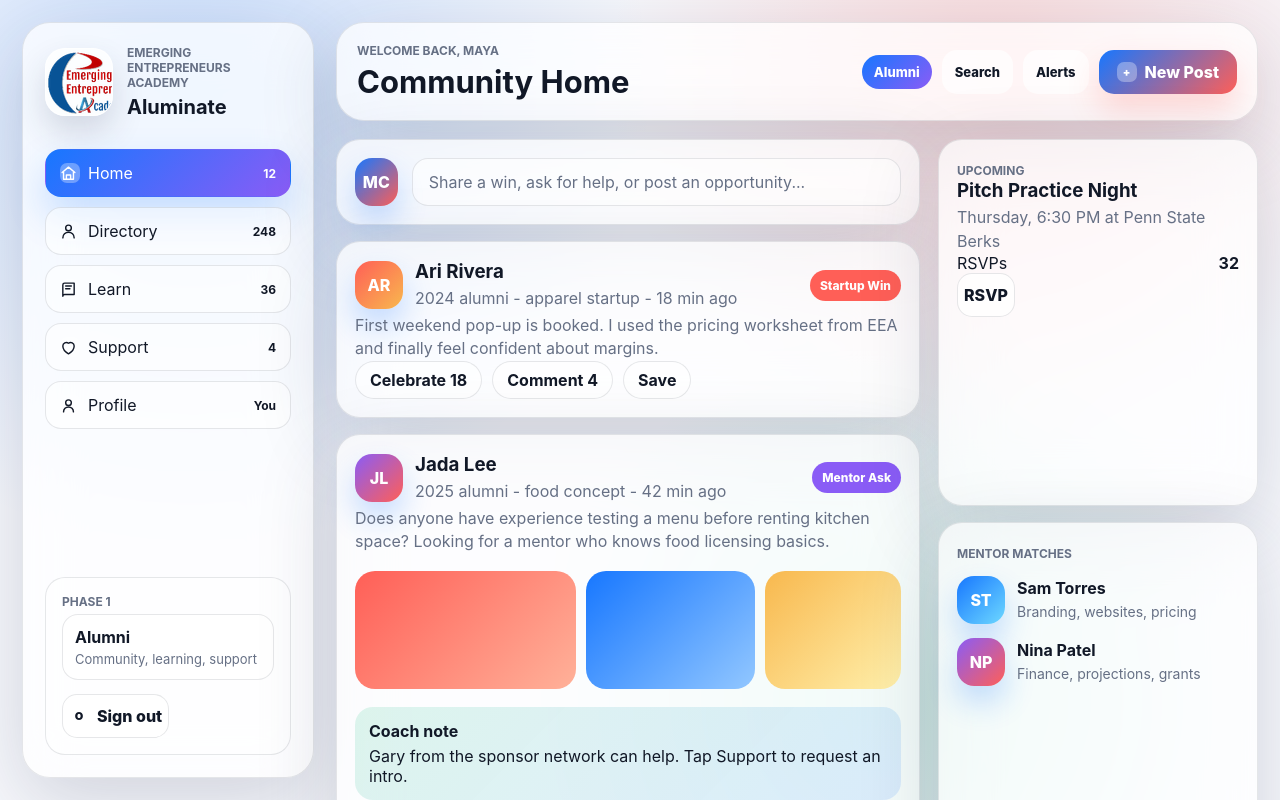
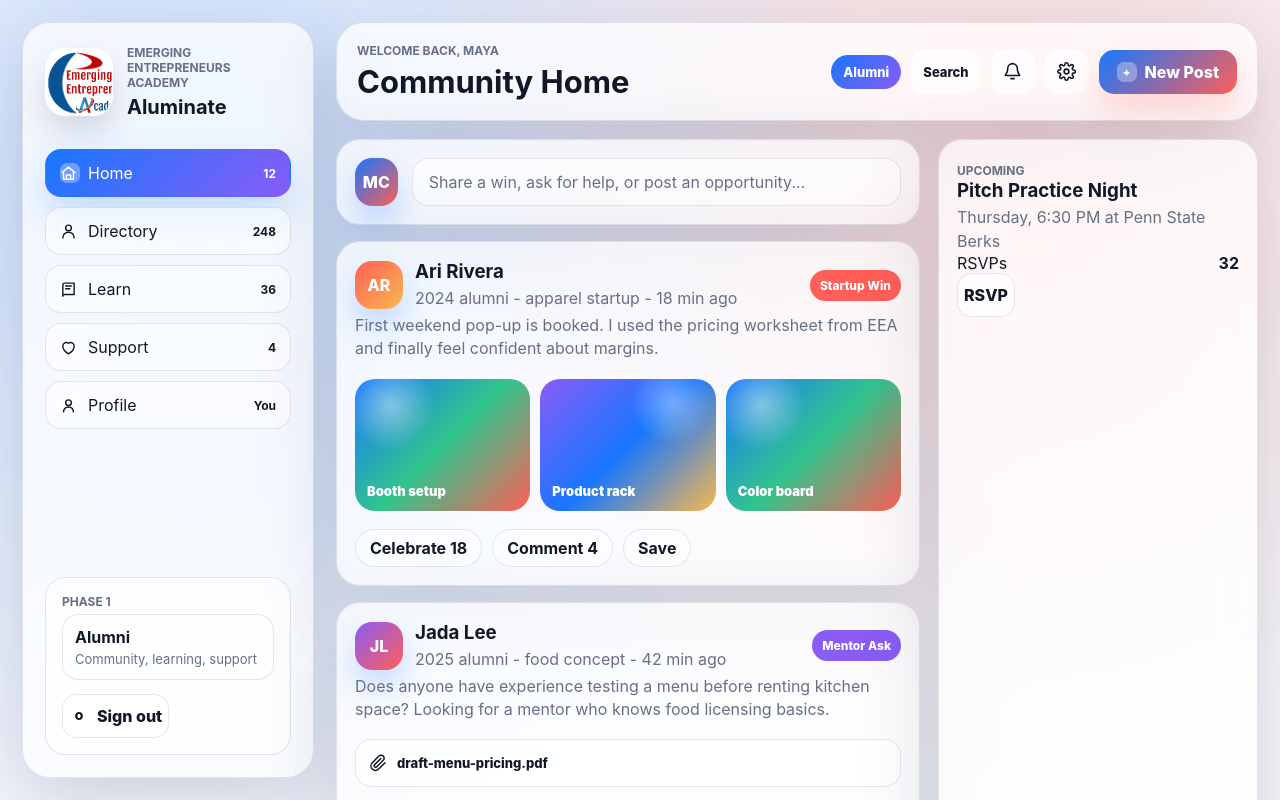
Before and after one commit to LucasAlign/aluminate, a Next.js app: page / in a window 1280 px wide. Both pictures are taken after a click on the button "Alumni Login". Shown: the top 800 px of the page. Built offline with nearby package versions, Linux system fonts and the light colour scheme.

Commit message:
Add feed attachments and dashboard polish

```diff
--- a/app/globals.css
+++ b/app/globals.css
@@ -292,11 +292,16 @@ button {
   display: grid;
   min-width: 44px;
   place-items: center;
-  padding: 0 13px;
+  padding: 0 12px;
   color: var(--ink);
   font-size: 13px;
   font-weight: 850;
   background: rgba(255, 255, 255, 0.7);
+}
+
+.icon-button svg {
+  width: 19px;
+  height: 19px;
 }
 
 .icon-button.active {
@@ -370,6 +375,33 @@ button {
   color: var(--muted);
   font-size: 13px;
   line-height: 1.4;
+}
+
+.settings-list {
+  display: grid;
+  gap: 8px;
+  margin-top: 8px;
+}
+
+.settings-list label {
+  display: flex;
+  min-height: 44px;
+  align-items: center;
+  justify-content: space-between;
+  gap: 12px;
+  border: 1px solid var(--line);
+  border-radius: 14px;
+  padding: 0 12px;
+  color: var(--ink);
+  font-size: 14px;
+  font-weight: 750;
+  background: rgba(255, 255, 255, 0.62);
+}
+
+.settings-list input {
+  width: 18px;
+  height: 18px;
+  accent-color: var(--blue);
 }
 
 .secondary-button {
@@ -485,6 +517,43 @@ button {
   padding: 0 18px;
 }
 
+.file-button {
+  position: relative;
+  overflow: hidden;
+}
+
+.file-button input {
+  position: absolute;
+  width: 1px;
+  height: 1px;
+  opacity: 0;
+  pointer-events: none;
+}
+
+.attachment-preview-list {
+  display: grid;
+  grid-template-columns: repeat(auto-fit, minmax(150px, 1fr));
+  gap: 10px;
+}
+
+.draft-attachment {
+  position: relative;
+}
+
+.draft-attachment > button {
+  position: absolute;
+  top: 8px;
+  right: 8px;
+  min-height: 28px;
+  border: 0;
+  border-radius: 999px;
+  padding: 0 9px;
+  color: white;
+  font-size: 11px;
+  font-weight: 850;
+  background: rgba(17, 24, 39, 0.72);
+}
+
 .post-head {
   display: flex;
   gap: 12px;
@@ -531,28 +600,65 @@ button {
   background: var(--violet);
 }
 
-.image-strip {
+.post-attachments {
   display: grid;
-  grid-template-columns: 1.3fr 1fr 0.8fr;
   gap: 10px;
   margin: 18px 0;
 }
 
-.color-tile {
-  min-height: 118px;
-  border-radius: 20px;
+.post-attachments.media-grid {
+  grid-template-columns: repeat(auto-fit, minmax(150px, 1fr));
 }
 
-.red {
-  background: linear-gradient(135deg, var(--coral), #ffb199);
+.image-attachment {
+  display: grid;
+  min-height: 132px;
+  overflow: hidden;
+  place-items: end start;
+  border-radius: 20px;
+  padding: 12px;
+  color: white;
+  font-size: 13px;
+  font-weight: 900;
+  background:
+    radial-gradient(circle at 20% 20%, rgba(255, 255, 255, 0.44), transparent 25%),
+    linear-gradient(135deg, var(--blue), var(--green), var(--coral));
 }
 
-.blue {
-  background: linear-gradient(135deg, var(--blue), #92c7ff);
+.image-attachment:nth-child(2n) {
+  background:
+    radial-gradient(circle at 75% 18%, rgba(255, 255, 255, 0.38), transparent 24%),
+    linear-gradient(135deg, var(--violet), var(--blue), var(--gold));
 }
 
-.gold {
-  background: linear-gradient(135deg, var(--gold), #fff0ac);
+.image-attachment img {
+  width: 100%;
+  height: 100%;
+  min-height: 132px;
+  object-fit: cover;
+  border-radius: inherit;
+  margin: -12px;
+}
+
+.file-attachment {
+  display: flex;
+  min-height: 48px;
+  align-items: center;
+  gap: 10px;
+  border: 1px solid var(--line);
+  border-radius: 16px;
+  padding: 0 13px;
+  color: var(--ink);
+  font-size: 13px;
+  font-weight: 800;
+  background: rgba(255, 255, 255, 0.62);
+}
+
+.file-attachment span {
+  min-width: 0;
+  overflow: hidden;
+  text-overflow: ellipsis;
+  white-space: nowrap;
 }
 
 .post-actions,
@@ -1196,8 +1302,8 @@ button {
     bottom: 12px;
     left: 12px;
     display: grid;
-    grid-template-columns: repeat(6, minmax(0, 1fr));
-    gap: 6px;
+    grid-template-columns: repeat(6, 1fr);
+    gap: 4px;
     border: 1px solid rgba(17, 24, 39, 0.14);
     border-radius: 24px;
     padding: 7px;
@@ -1210,11 +1316,16 @@ button {
   }
 
   .mobile-nav button {
-    display: grid;
+    display: flex;
     min-height: 48px;
-    place-items: center;
+    min-width: 0;
+    align-items: center;
+    justify-content: center;
+    flex-direction: column;
+    gap: 2px;
     border: 0;
-    border-radius: 17px;
+    border-radius: 18px;
+    padding: 5px 0;
     color: #4b5563;
     font-size: 11px;
     font-weight: 850;
@@ -1222,9 +1333,11 @@ button {
   }
 
   .mobile-nav .mobile-icon {
-    width: 24px;
-    height: 22px;
-    border-radius: 0;
+    display: grid;
+    width: 34px;
+    height: 30px;
+    place-items: center;
+    border-radius: 15px;
     background: transparent;
   }
 
@@ -1234,10 +1347,15 @@ button {
   }
 
   .mobile-nav button.active {
+    color: var(--blue);
+    background: transparent;
+  }
+
+  .mobile-nav button.active .mobile-icon {
     color: white;
     background: linear-gradient(135deg, var(--blue), var(--violet));
     box-shadow:
-      0 13px 28px rgba(23, 119, 255, 0.28),
+      0 12px 24px rgba(23, 119, 255, 0.3),
       inset 0 1px 0 rgba(255, 255, 255, 0.24);
   }
 
@@ -1298,7 +1416,4 @@ button {
     width: 100%;
   }
 
-  .image-strip {
-    grid-template-columns: 1fr;
-  }
 }
--- a/components/aluminate-app.tsx
+++ b/components/aluminate-app.tsx
@@ -11,7 +11,7 @@ import {
   supportRequests,
   viewTitles
 } from "@/lib/seed-data";
-import type { AlumniProfile, CommunityPost, SupportRequest, UserRole, ViewKey } from "@/lib/types";
+import type { AlumniProfile, CommunityPost, PostAttachment, SupportRequest, UserRole, ViewKey } from "@/lib/types";
 
 type ProfileTextField = Exclude<keyof AlumniProfile, "id" | "openToMentor">;
 
@@ -58,9 +58,11 @@ export function AluminateApp() {
   const [draftProfile, setDraftProfile] = useState<AlumniProfile | null>(null);
   const [composerOpen, setComposerOpen] = useState(false);
   const [postDraft, setPostDraft] = useState("");
+  const [postAttachments, setPostAttachments] = useState<PostAttachment[]>([]);
   const [globalSearchOpen, setGlobalSearchOpen] = useState(false);
   const [globalSearch, setGlobalSearch] = useState("");
   const [alertsOpen, setAlertsOpen] = useState(false);
+  const [settingsOpen, setSettingsOpen] = useState(false);
   const [supportCategory, setSupportCategory] = useState(supportCategories[0]);
   const [supportDetail, setSupportDetail] = useState("");
   const [adminNote, setAdminNote] = useState("Choose an admin tool to preview the next operational workflow.");
@@ -101,7 +103,9 @@ export function AluminateApp() {
     });
 
     posts.forEach((post) => {
-      const haystack = [post.author, post.category, post.body, post.business].join(" ").toLowerCase();
+      const haystack = [post.author, post.category, post.body, post.business, ...(post.attachments ?? []).map((item) => item.name)]
+        .join(" ")
+        .toLowerCase();
       if (haystack.includes(query)) {
         results.push({
           id: `post-${post.id}`,
@@ -176,6 +180,7 @@ export function AluminateApp() {
     setActiveView(view);
     setGlobalSearchOpen(false);
     setAlertsOpen(false);
+    setSettingsOpen(false);
   }
 
   function openProfile(person: AlumniProfile) {
@@ -192,7 +197,7 @@ export function AluminateApp() {
 
   function createPost() {
     const body = postDraft.trim();
-    if (!body) return;
+    if (!body && postAttachments.length === 0) return;
     const newPost: CommunityPost = {
       id: `post-${Date.now()}`,
       author: "Maya Chen",
@@ -201,13 +206,30 @@ export function AluminateApp() {
       timeAgo: "Just now",
       category: body.endsWith("?") ? "Community Ask" : "Update",
       tone: body.endsWith("?") ? "violet" : "green",
-      body,
+      body: body || "Shared new files with the community.",
+      attachments: postAttachments,
       reactions: 0,
       comments: 0
     };
     setPosts((records) => [newPost, ...records]);
     setPostDraft("");
+    setPostAttachments([]);
     setComposerOpen(false);
+  }
+
+  function addPostFiles(fileList: FileList | null) {
+    if (!fileList) return;
+    const nextFiles = Array.from(fileList).map<PostAttachment>((file, index) => ({
+      id: `attachment-${Date.now()}-${index}`,
+      name: file.name,
+      kind: file.type.startsWith("image/") ? "image" : "file",
+      url: file.type.startsWith("image/") ? URL.createObjectURL(file) : undefined
+    }));
+    setPostAttachments((records) => [...records, ...nextFiles]);
+  }
+
+  function removePostAttachment(id: string) {
+    setPostAttachments((records) => records.filter((attachment) => attachment.id !== id));
   }
 
   function createSupportRequest() {
@@ -227,6 +249,8 @@ export function AluminateApp() {
   function openSearchResult(result: GlobalSearchResult) {
     setActiveView(result.view);
     setGlobalSearchOpen(false);
+    setAlertsOpen(false);
+    setSettingsOpen(false);
     setGlobalSearch("");
     if (result.profile) {
       openProfile(result.profile);
@@ -325,7 +349,18 @@ export function AluminateApp() {
                 setGlobalSearchOpen(false);
               }}
             >
-              Alerts
+              <UtilityIcon icon="bell" />
+            </button>
+            <button
+              className={settingsOpen ? "icon-button active" : "icon-button"}
+              aria-label="Settings"
+              onClick={() => {
+                setSettingsOpen((open) => !open);
+                setAlertsOpen(false);
+                setGlobalSearchOpen(false);
+              }}
+            >
+              <UtilityIcon icon="settings" />
             </button>
             <button className="primary-button" onClick={() => setComposerOpen(true)}>
               <span className="button-icon">+</span>
@@ -366,6 +401,25 @@ export function AluminateApp() {
               </div>
             </div>
           )}
+          {settingsOpen && (
+            <div className="top-popover settings-popover">
+              <p className="section-label">Settings</p>
+              <div className="settings-list">
+                <label>
+                  <span>Community digest</span>
+                  <input type="checkbox" defaultChecked />
+                </label>
+                <label>
+                  <span>Mentor match alerts</span>
+                  <input type="checkbox" defaultChecked />
+                </label>
+                <label>
+                  <span>Compact directory rows</span>
+                  <input type="checkbox" />
+                </label>
+              </div>
+            </div>
+          )}
         </header>
 
         {activeView === "community" && (
@@ -373,12 +427,16 @@ export function AluminateApp() {
             posts={posts}
             composerOpen={composerOpen}
             postDraft={postDraft}
+            attachments={postAttachments}
             onOpenComposer={() => setComposerOpen(true)}
             onPostDraft={setPostDraft}
+            onAddFiles={addPostFiles}
+            onRemoveAttachment={removePostAttachment}
             onCreatePost={createPost}
             onCancelPost={() => {
               setComposerOpen(false);
               setPostDraft("");
+              setPostAttachments([]);
             }}
           />
         )}
@@ -548,20 +606,64 @@ function NavIcon({ icon }: { icon: ViewKey }) {
   );
 }
 
+function UtilityIcon({ icon }: { icon: "bell" | "settings" | "paperclip" }) {
+  const common = {
+    width: "18",
+    height: "18",
+    viewBox: "0 0 24 24",
+    fill: "none",
+    stroke: "currentColor",
+    strokeWidth: "2",
+    strokeLinecap: "round" as const,
+    strokeLinejoin: "round" as const,
+    "aria-hidden": true
+  };
+
+  if (icon === "bell") {
+    return (
+      <svg {...common}>
+        <path d="M18 8a6 6 0 0 0-12 0c0 7-3 7-3 9h18c0-2-3-2-3-9" />
+        <path d="M10 21h4" />
+      </svg>
+    );
+  }
+
+  if (icon === "settings") {
+    return (
+      <svg {...common}>
+        <circle cx="12" cy="12" r="3" />
+        <path d="M19.4 15a1.7 1.7 0 0 0 .3 1.9l.1.1a2 2 0 1 1-2.8 2.8l-.1-.1a1.7 1.7 0 0 0-1.9-.3 1.7 1.7 0 0 0-1 1.6V21a2 2 0 1 1-4 0v-.1a1.7 1.7 0 0 0-1-1.6 1.7 1.7 0 0 0-1.9.3l-.1.1A2 2 0 1 1 4.2 17l.1-.1a1.7 1.7 0 0 0 .3-1.9 1.7 1.7 0 0 0-1.6-1H3a2 2 0 1 1 0-4h.1a1.7 1.7 0 0 0 1.6-1 1.7 1.7 0 0 0-.3-1.9l-.1-.1A2 2 0 1 1 7 4.2l.1.1a1.7 1.7 0 0 0 1.9.3 1.7 1.7 0 0 0 1-1.6V3a2 2 0 1 1 4 0v.1a1.7 1.7 0 0 0 1 1.6 1.7 1.7 0 0 0 1.9-.3l.1-.1A2 2 0 1 1 19.8 7l-.1.1a1.7 1.7 0 0 0-.3 1.9 1.7 1.7 0 0 0 1.6 1h.1a2 2 0 1 1 0 4H21a1.7 1.7 0 0 0-1.6 1Z" />
+      </svg>
+    );
+  }
+
+  return (
+    <svg {...common}>
+      <path d="m21.4 11.6-8.5 8.5a6 6 0 0 1-8.5-8.5l8.9-8.9a4 4 0 0 1 5.7 5.7l-8.9 8.9a2 2 0 0 1-2.8-2.8l8.5-8.5" />
+    </svg>
+  );
+}
+
 function CommunityView({
   posts,
   composerOpen,
   postDraft,
+  attachments,
   onOpenComposer,
   onPostDraft,
+  onAddFiles,
+  onRemoveAttachment,
   onCreatePost,
   onCancelPost
 }: {
   posts: CommunityPost[];
   composerOpen: boolean;
   postDraft: string;
+  attachments: PostAttachment[];
   onOpenComposer: () => void;
   onPostDraft: (value: string) => void;
+  onAddFiles: (files: FileList | null) => void;
+  onRemoveAttachment: (id: string) => void;
   onCreatePost: () => void;
   onCancelPost: () => void;
 }) {
@@ -579,7 +681,32 @@ function CommunityView({
                 value={postDraft}
                 onChange={(event) => onPostDraft(event.target.value)}
               />
+              {attachments.length > 0 && (
+                <div className="attachment-preview-list">
+                  {attachments.map((attachment) => (
+                    <div className="draft-attachment" key={attachment.id}>
+                      <AttachmentPreview attachment={attachment} />
+                      <button onClick={() => onRemoveAttachment(attachment.id)} aria-label={`Remove ${attachment.name}`}>
+                        Remove
+                      </button>
+                    </div>
+                  ))}
+                </div>
+              )}
               <div className="composer-actions">
+                <label className="secondary-button file-button">
+                  <UtilityIcon icon="paperclip" />
+                  Add file
+                  <input
+                    type="file"
+                    multiple
+                    accept="image/*,.pdf,.doc,.docx,.xls,.xlsx,.ppt,.pptx,.csv"
+                    onChange={(event) => {
+                      onAddFiles(event.target.files);
+                      event.currentTarget.value = "";
+                    }}
+                  />
+                </label>
                 <button className="secondary-button" onClick={onCancelPost}>
                   Cancel
                 </button>
@@ -608,11 +735,11 @@ function CommunityView({
               <span className={`pill ${post.tone === "violet" ? "violet" : ""}`}>{post.category}</span>
             </div>
             <p className="post-copy">{post.body}</p>
-            {index === 1 && (
-              <div className="image-strip">
-                <div className="color-tile red" />
-                <div className="color-tile blue" />
-                <div className="color-tile gold" />
+            {post.attachments && post.attachments.length > 0 && (
+              <div className={post.attachments.some((attachment) => attachment.kind === "image") ? "post-attachments media-grid" : "post-attachments"}>
+                {post.attachments.map((attachment) => (
+                  <AttachmentPreview attachment={attachment} key={attachment.id} />
+                ))}
               </div>
             )}
             {post.note && (
@@ -656,6 +783,23 @@ function CommunityView({
         </section>
       </aside>
     </section>
+  );
+}
+
+function AttachmentPreview({ attachment }: { attachment: PostAttachment }) {
+  if (attachment.kind === "image") {
+    return (
+      <div className="image-attachment">
+        {attachment.url ? <img src={attachment.url} alt={attachment.name} /> : <span>{attachment.label ?? attachment.name}</span>}
+      </div>
+    );
+  }
+
+  return (
+    <div className="file-attachment">
+      <UtilityIcon icon="paperclip" />
+      <span>{attachment.name}</span>
+    </div>
   );
 }
 
--- a/lib/seed-data.ts
+++ b/lib/seed-data.ts
@@ -101,6 +101,11 @@ export const communityPosts: CommunityPost[] = [
     category: "Startup Win",
     tone: "coral",
     body: "First weekend pop-up is booked. I used the pricing worksheet from EEA and finally feel confident about margins.",
+    attachments: [
+      { id: "ari-booth", name: "Pop-up booth mockup", kind: "image", label: "Booth setup" },
+      { id: "ari-products", name: "First product rack", kind: "image", label: "Product rack" },
+      { id: "ari-brand", name: "Brand color board", kind: "image", label: "Color board" }
+    ],
     reactions: 18,
     comments: 4
   },
@@ -115,8 +120,54 @@ export const communityPosts: CommunityPost[] = [
     body:
       "Does anyone have experience testing a menu before renting kitchen space? Looking for a mentor who knows food licensing basics.",
     note: "Gary from the sponsor network can help. Tap Support to request an intro.",
+    attachments: [{ id: "jada-menu-pdf", name: "draft-menu-pricing.pdf", kind: "file" }],
     reactions: 9,
     comments: 7
+  },
+  {
+    id: "noah-hiring",
+    author: "Noah Patel",
+    cohort: "2022 alumni",
+    business: "lawn care service",
+    timeAgo: "2 hr ago",
+    category: "Hiring",
+    tone: "green",
+    body:
+      "I am bringing on two weekend helpers for summer routes. Sharing the interview questions and training checklist in case anyone else is hiring.",
+    attachments: [{ id: "noah-checklist", name: "summer-helper-training-checklist.docx", kind: "file" }],
+    reactions: 24,
+    comments: 6
+  },
+  {
+    id: "sofia-before-after",
+    author: "Sofia Martinez",
+    cohort: "2024 alumni",
+    business: "mobile nail art studio",
+    timeAgo: "Yesterday",
+    category: "Portfolio",
+    tone: "blue",
+    body:
+      "Tested a small event package for prom season. The bundle sold better when I showed three simple examples instead of a giant menu.",
+    attachments: [
+      { id: "sofia-set-a", name: "Event package sample", kind: "image", label: "Sample A" },
+      { id: "sofia-set-b", name: "Client inspiration board", kind: "image", label: "Inspiration" }
+    ],
+    reactions: 31,
+    comments: 9
+  },
+  {
+    id: "maya-resource",
+    author: "Maya Chen",
+    cohort: "2023 alumni",
+    business: "digital media",
+    timeAgo: "Yesterday",
+    category: "Resource",
+    tone: "violet",
+    body:
+      "I cleaned up the one-page website checklist I use with first-time founders. It covers homepage sections, testimonials, photos, and launch day QA.",
+    attachments: [{ id: "maya-checklist", name: "student-founder-website-checklist.pdf", kind: "file" }],
+    reactions: 42,
+    comments: 12
   }
 ];
 
```
Also changed, not shown: lib/types.ts (+9 -0 lines).
